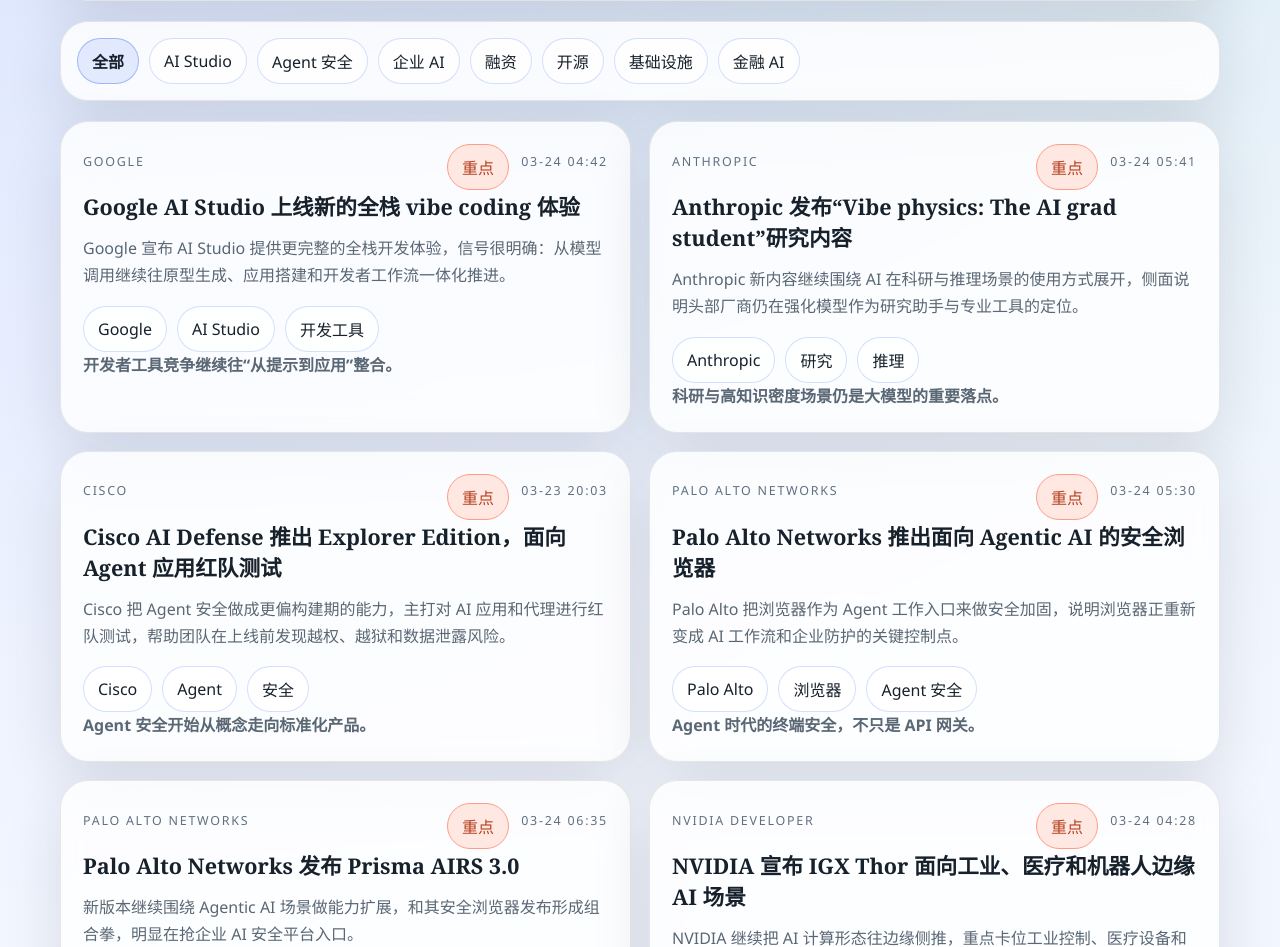
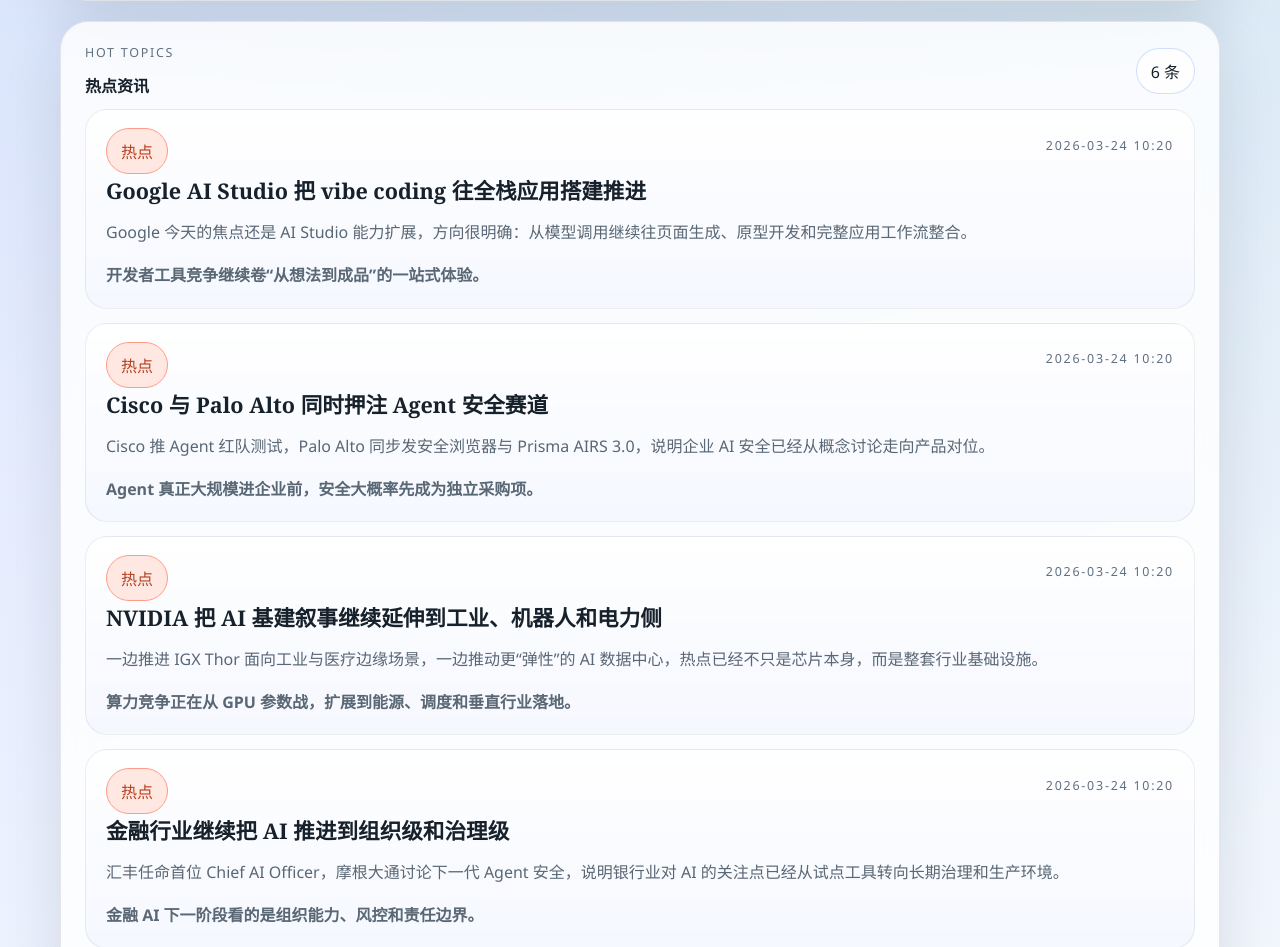
Before and after one commit to hellchenstar/ai-briefing-web, a Vue app: page / in a window 1280 px wide. Shown: the part 625-1572 px from the top of the page. Built offline with nearby package versions, Linux system fonts and the light colour scheme.

Commit message:
Update hot topics and fix pages base path

```diff
--- a/src/App.vue
+++ b/src/App.vue
@@ -31,18 +31,23 @@
 
     <section class="urgent-panel" v-if="urgentUpdates.length">
       <div class="panel-head">
-        <p class="eyebrow">Breaking</p>
-        <strong>突发更新</strong>
+        <div>
+          <p class="eyebrow">Hot Topics</p>
+          <strong>热点资讯</strong>
         </div>
+        <span class="urgent-count">{{ urgentUpdates.length }} 条</span>
+      </div>
+      <div class="urgent-list">
         <article v-for="item in urgentUpdates" :key="item.id" class="urgent-card">
           <div class="card-topline">
-          <span class="level-badge hot">实时</span>
+            <span class="level-badge hot">热点</span>
             <span class="time">{{ item.publishedAt }}</span>
           </div>
           <h3>{{ item.title }}</h3>
           <p class="summary">{{ item.summary }}</p>
           <p class="takeaway">{{ item.impact }}</p>
         </article>
+      </div>
     </section>
 
     <section class="toolbar">
--- a/src/data/briefing.js
+++ b/src/data/briefing.js
@@ -315,4 +315,47 @@
   ]
 }
 
-export const urgentUpdates = []
+export const urgentUpdates = [
+  {
+    id: 'hot-2026-03-24-01',
+    publishedAt: '2026-03-24 10:20',
+    title: 'Google AI Studio 把 vibe coding 往全栈应用搭建推进',
+    summary: 'Google 今天的焦点还是 AI Studio 能力扩展，方向很明确：从模型调用继续往页面生成、原型开发和完整应用工作流整合。',
+    impact: '开发者工具竞争继续卷“从想法到成品”的一站式体验。'
+  },
+  {
+    id: 'hot-2026-03-24-02',
+    publishedAt: '2026-03-24 10:20',
+    title: 'Cisco 与 Palo Alto 同时押注 Agent 安全赛道',
+    summary: 'Cisco 推 Agent 红队测试，Palo Alto 同步发安全浏览器与 Prisma AIRS 3.0，说明企业 AI 安全已经从概念讨论走向产品对位。',
+    impact: 'Agent 真正大规模进企业前，安全大概率先成为独立采购项。'
+  },
+  {
+    id: 'hot-2026-03-24-03',
+    publishedAt: '2026-03-24 10:20',
+    title: 'NVIDIA 把 AI 基建叙事继续延伸到工业、机器人和电力侧',
+    summary: '一边推进 IGX Thor 面向工业与医疗边缘场景，一边推动更“弹性”的 AI 数据中心，热点已经不只是芯片本身，而是整套行业基础设施。',
+    impact: '算力竞争正在从 GPU 参数战，扩展到能源、调度和垂直行业落地。'
+  },
+  {
+    id: 'hot-2026-03-24-04',
+    publishedAt: '2026-03-24 10:20',
+    title: '金融行业继续把 AI 推进到组织级和治理级',
+    summary: '汇丰任命首位 Chief AI Officer，摩根大通讨论下一代 Agent 安全，说明银行业对 AI 的关注点已经从试点工具转向长期治理和生产环境。',
+    impact: '金融 AI 下一阶段看的是组织能力、风控和责任边界。'
+  },
+  {
+    id: 'hot-2026-03-24-05',
+    publishedAt: '2026-03-24 10:20',
+    title: '医疗 AI 与推理基础设施仍是今天融资关注点',
+    summary: 'Doctronic 拿到 4000 万美元融资，Gimlet Labs 继续围绕推理瓶颈拿关注，资本依旧偏爱能直接落地和能降本的方向。',
+    impact: '比起再讲大模型故事，医疗场景和推理优化更容易拿到真实资金。'
+  },
+  {
+    id: 'hot-2026-03-24-06',
+    publishedAt: '2026-03-24 10:20',
+    title: '开源生态与产业链能力继续成为全球 AI 竞争焦点',
+    summary: '今天多条报道都在强调开源模型、制造能力与供应链协同的组合优势，讨论重心已经不只是闭源模型谁更强。',
+    impact: 'AI 竞争越来越像体系战，不再只是单点模型战。'
+  }
+]
--- a/src/styles.css
+++ b/src/styles.css
@@ -21,10 +21,11 @@
 h3 { font-size:1.35rem; }
 .hero-text,.summary,.takeaway,.hero-panel li,.panel-text { color:#5a6774; line-height:1.7; }
 .hero-panel ul { margin:0; padding-left:18px; }
-.ghost-link,.tag-chip,.tag-list span,.issue-tags span,.level-badge { display:inline-flex; align-items:center; justify-content:center; padding:10px 14px; border-radius:999px; border:1px solid rgba(58,108,244,0.22); background:rgba(255,255,255,0.74); text-decoration:none; }
+.ghost-link,.tag-chip,.tag-list span,.issue-tags span,.level-badge,.urgent-count { display:inline-flex; align-items:center; justify-content:center; padding:10px 14px; border-radius:999px; border:1px solid rgba(58,108,244,0.22); background:rgba(255,255,255,0.74); text-decoration:none; }
 .issue-tags,.tag-list { display:flex; flex-wrap:wrap; gap:10px; }
-.panel-head { display:flex; align-items:center; justify-content:space-between; margin-bottom:12px; }
-.urgent-card + .urgent-card { margin-top:16px; padding-top:16px; border-top:1px solid rgba(23,33,43,0.08); }
+.panel-head { display:flex; align-items:center; justify-content:space-between; gap:12px; margin-bottom:12px; }
+.urgent-list { display:grid; gap:14px; }
+.urgent-card { padding:18px 20px; border-radius:22px; background:linear-gradient(180deg, rgba(255,255,255,0.88), rgba(244,247,255,0.9)); border:1px solid rgba(23,33,43,0.08); }
 .toolbar { display:flex; flex-wrap:wrap; gap:10px; margin-bottom:20px; padding:16px; }
 .tag-chip { cursor:pointer; }
 .tag-chip.active { background:rgba(58,108,244,0.12); border-color:rgba(58,108,244,0.4); font-weight:700; }
--- a/vite.config.js
+++ b/vite.config.js
@@ -2,7 +2,7 @@
 import vue from '@vitejs/plugin-vue'
 
 export default defineConfig({
-  base: '/news/ai-briefing/',
+  base: '/ai-briefing-web/',
   plugins: [vue()],
   server: {
     host: '127.0.0.1',
```
Lines whose indentation alone changed are shown as unchanged.
